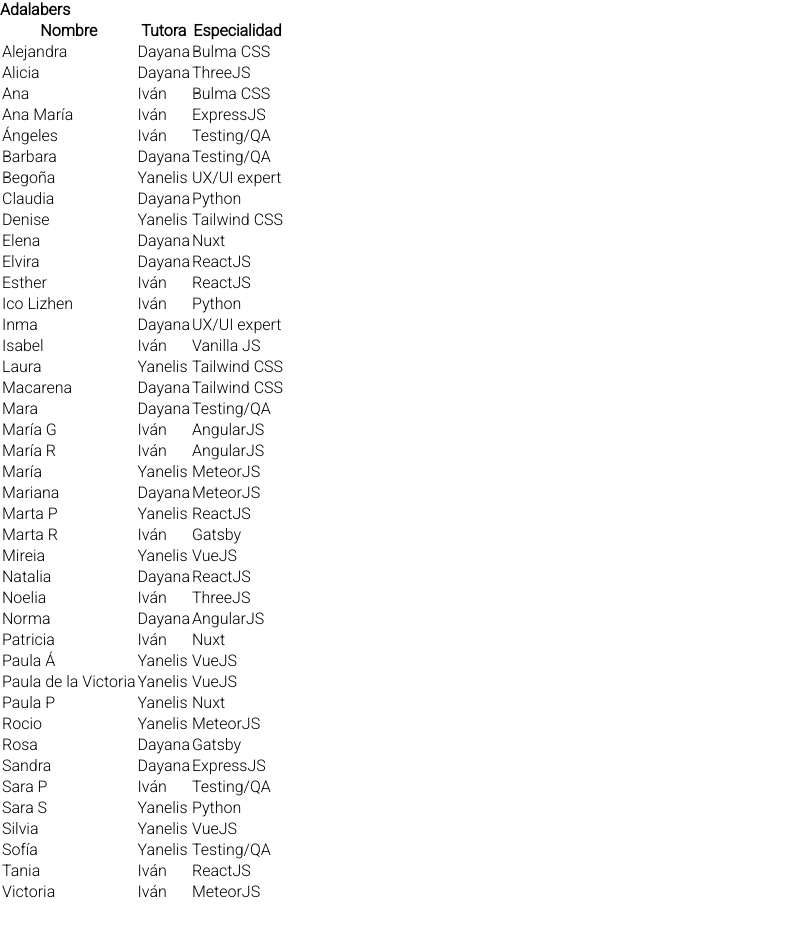
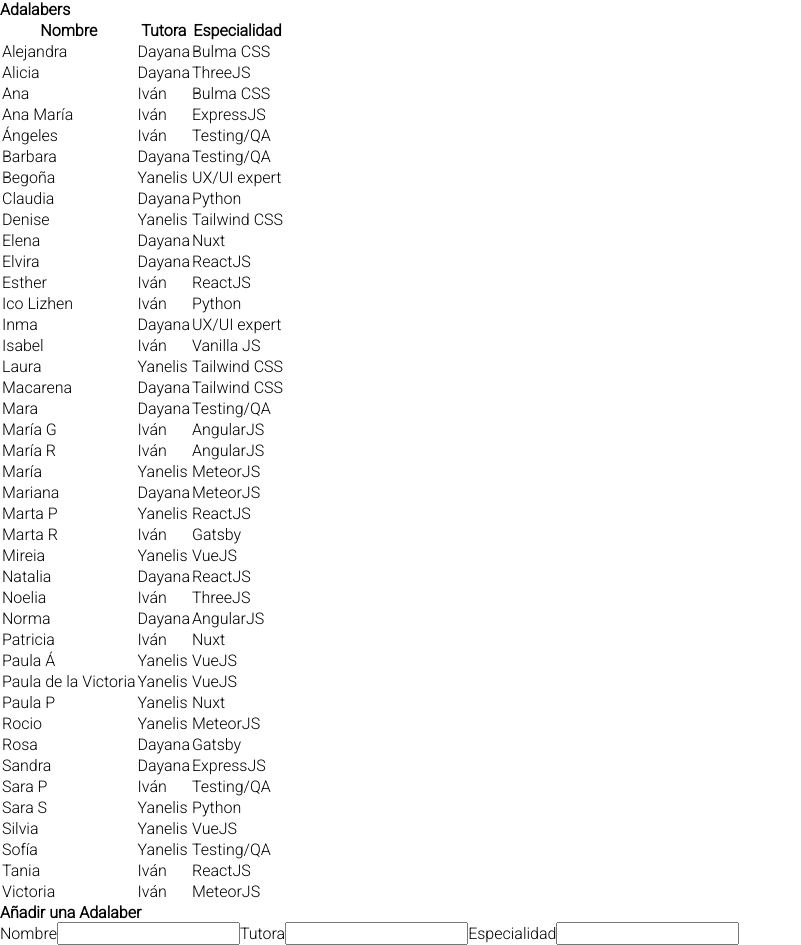
Before and after one commit to Adalab/modulo-3-evaluacion-intermedia-RocioDols, a React (Create React App) app: page / in a window 1280 px wide. Shown: the whole page, without its empty margins (0-801 px from the left). Before the commit the page ends 903 px from the top, so only its background shows below. Built offline with nearby package versions, Linux system fonts and the light colour scheme.

Commit message:
add form

```diff
--- a/src/components/App.js
+++ b/src/components/App.js
@@ -4,9 +4,11 @@ import conctactList from '../data/contacts.json';
 
 function App() {
 
-  const [data, setdata] = useState(conctactList);
+  const [data, setData] = useState(conctactList);
 
-  console.log(data);
+  const [name, setName] = useState('');
+  const [counselor, setCounselor] = useState('');
+  const [speciality, setSpeciality] = useState('');
 
   const htmlConctact = data.map(contact => (
     <tr>
@@ -16,17 +18,52 @@ function App() {
     </tr>
   ));
 
+  const handleInputName = (ev) => {
+    setName(ev.target.value);
+  }
+  const handleInputCounselor = (ev) => {
+    setCounselor(ev.target.value);
+  }
+  const handleInputSpeciality = (ev) => {
+    setSpeciality(ev.target.value);
+  }
+
   return (
     <div>
       <h1>Adalabers</h1>
       <table>
+        <thead>
           <tr>
             <th>Nombre</th>
             <th>Tutora</th>
             <th>Especialidad</th>
           </tr>
+        </thead>
+        <tbody>
           {htmlConctact}
+        </tbody>
       </table>
+      <h1>Añadir una Adalaber</h1>
+      <form>
+        <label htmlFor='name'>Nombre</label>
+        <input
+          type='text'
+          value={name}
+          onChange={handleInputName}
+        />
+        <label htmlFor='counselor'>Tutora</label>
+        <input
+          type='text'
+          value={counselor}
+          onChange={handleInputCounselor}
+        />
+        <label htmlFor='speciality'>Especialidad</label>
+        <input
+          type='text'
+          value={speciality}
+          onChange={handleInputSpeciality}
+        />
+      </form>
     </div>
   );
 }
```
Lines whose indentation alone changed are shown as unchanged.
